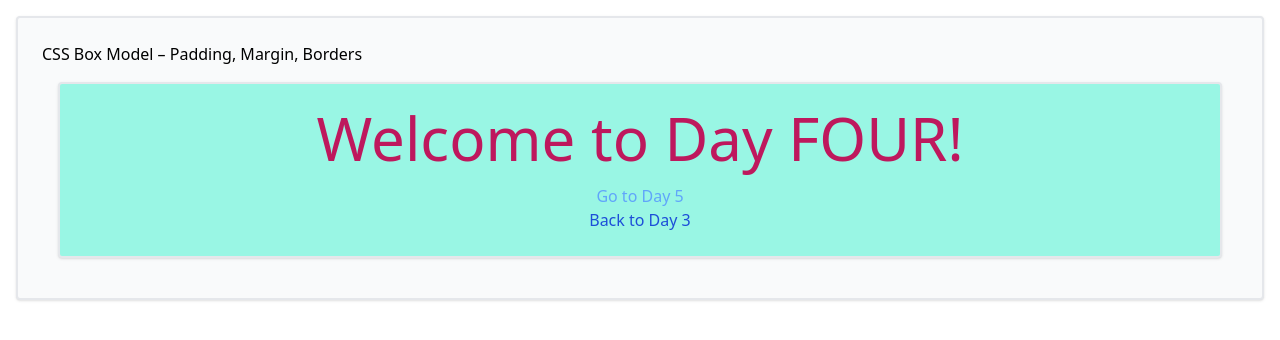
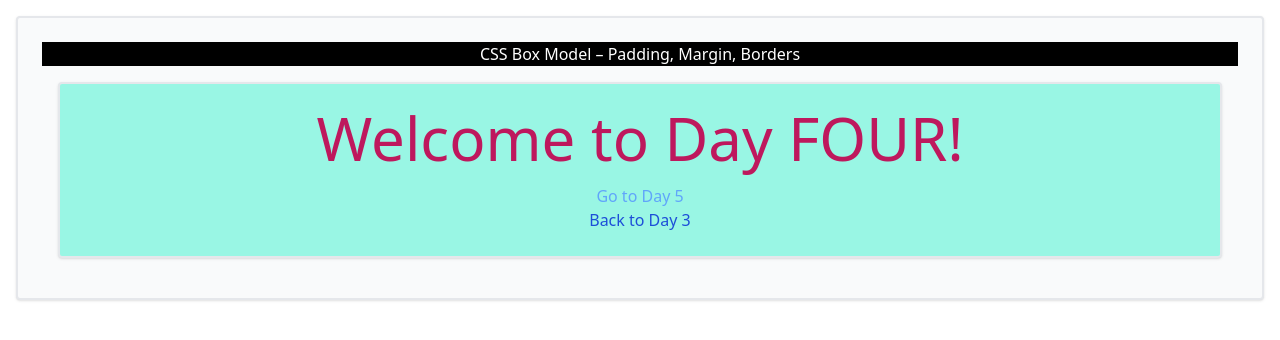
Before and after one commit to abyssiniatech/MERN-180, a plain HTML site: page Day5/index.html in a window 1280 px wide. Drawn offline with nearby package versions, Linux system fonts and the light colour scheme.

Commit message:
day five

```diff
--- a/Day5/index.html
+++ b/Day5/index.html
@@ -12,7 +12,7 @@
       <!-- Day  5 -->
        <div class="bg-gray-50 rounded shadow p-6 m-4 border-2">
 
-           <h1>CSS Box Model – Padding, Margin, Borders</h1>
+           <h1 class="bg-black text-center text-white">CSS Box Model – Padding, Margin, Borders</h1>
        <div class="bg-teal-200 rounded shadow text-center p-6 m-4 border-2">
         <h1 class="text-6xl text-pink-700 fw-bold mb-4">Welcome to Day FOUR!</h1>
          <!-- go to day 06 -->
```
